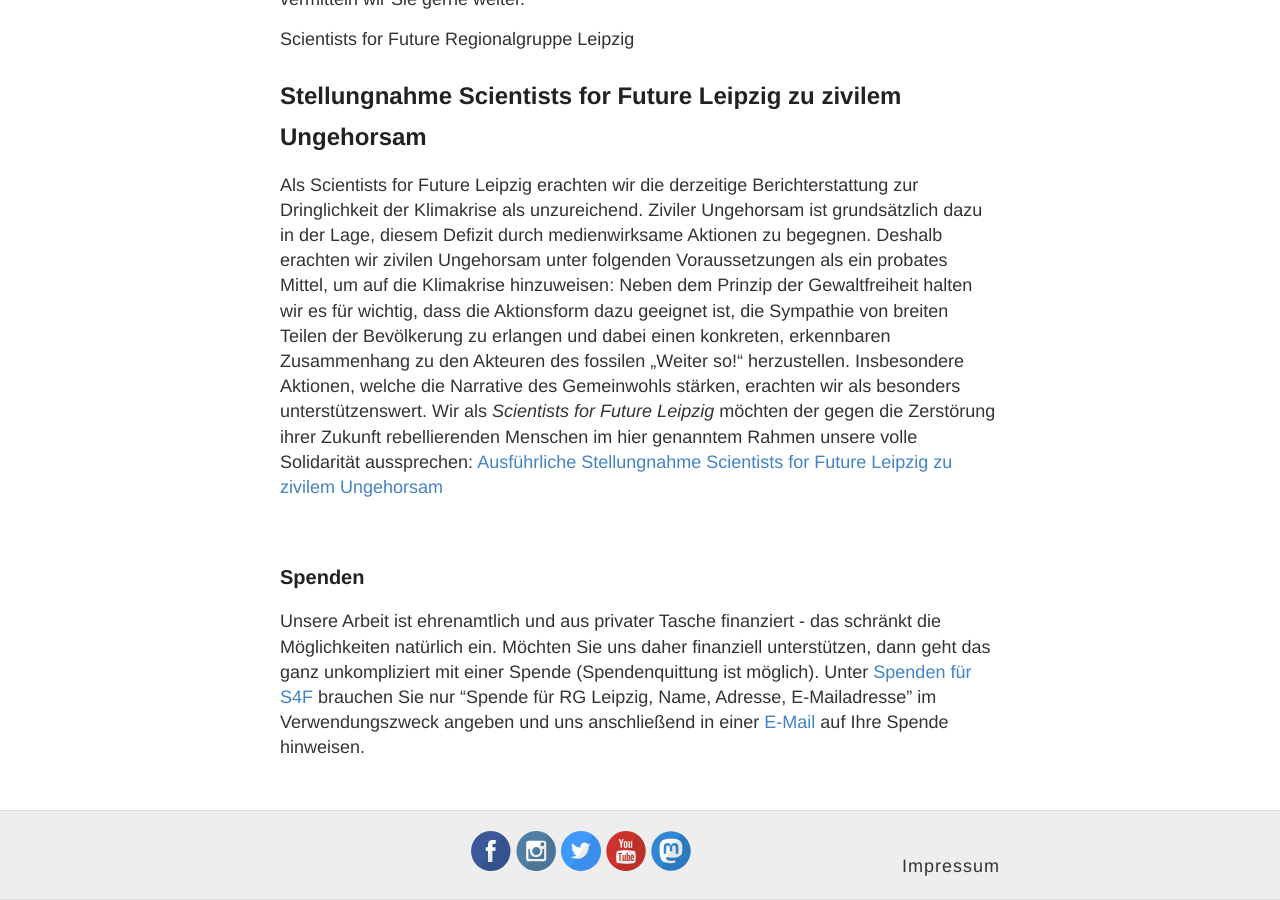
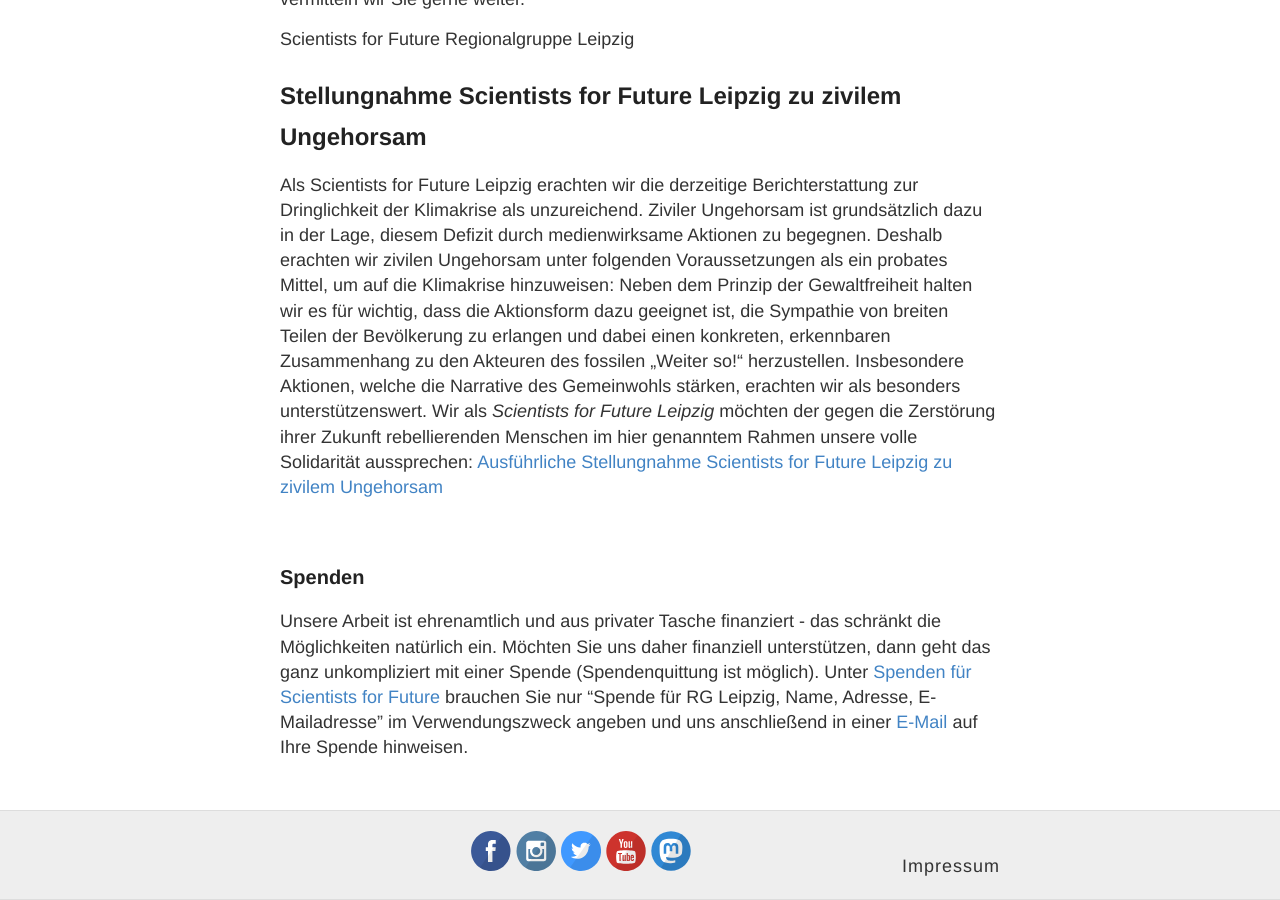
Before and after one commit to s4f-leipzig/s4f-leipzig.github.io, a Jekyll site: the page built from index.md, in a window 1280 px wide and 900 px high, scrolled down 1446 px. Built offline with Jekyll 4.4.1, drawn with Linux system fonts in a browser that asks for light colours.

Commit message:
Update index.md

```diff
--- a/index.md
+++ b/index.md
@@ -34,4 +34,4 @@
 
 <h3>Spenden</h3>
 
-Unsere Arbeit ist ehrenamtlich und aus privater Tasche finanziert - das schränkt die Möglichkeiten natürlich ein. Möchten Sie uns daher finanziell unterstützen, dann geht das ganz unkompliziert mit einer Spende (Spendenquittung ist möglich). Unter <a href="https://de.scientists4future.org/ueber-uns/spenden/">Spenden für S4F</a> brauchen Sie nur "Spende für RG Leipzig, Name, Adresse, E-Mailadresse" im Verwendungszweck angeben und uns anschließend in einer <a href="mailto:leipzig@scientists4future.org">E-Mail</a> auf Ihre Spende hinweisen.
+Unsere Arbeit ist ehrenamtlich und aus privater Tasche finanziert - das schränkt die Möglichkeiten natürlich ein. Möchten Sie uns daher finanziell unterstützen, dann geht das ganz unkompliziert mit einer Spende (Spendenquittung ist möglich). Unter <a href="https://de.scientists4future.org/ueber-uns/spenden/">Spenden für Scientists for Future</a> brauchen Sie nur "Spende für RG Leipzig, Name, Adresse, E-Mailadresse" im Verwendungszweck angeben und uns anschließend in einer <a href="mailto:leipzig@scientists4future.org">E-Mail</a> auf Ihre Spende hinweisen.
```
